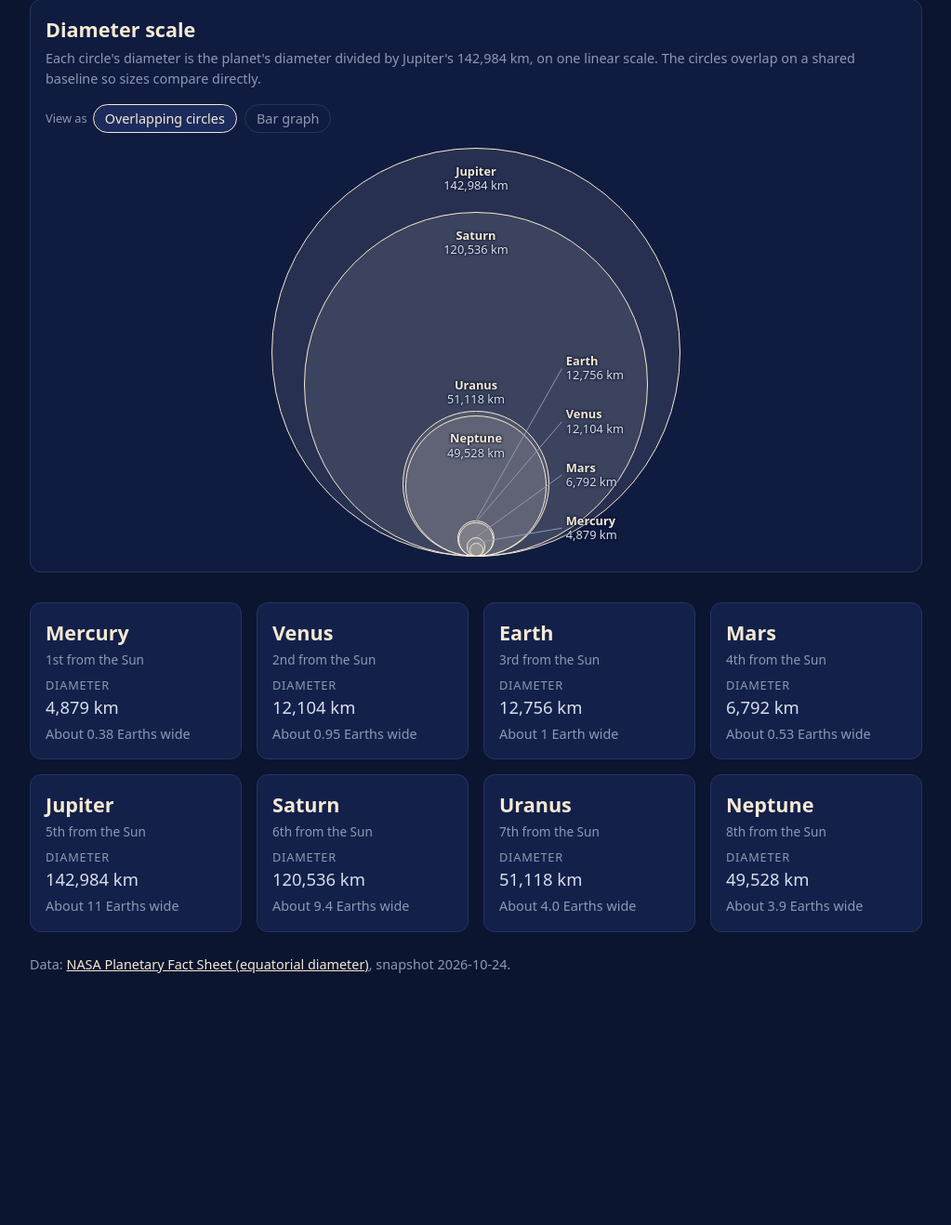
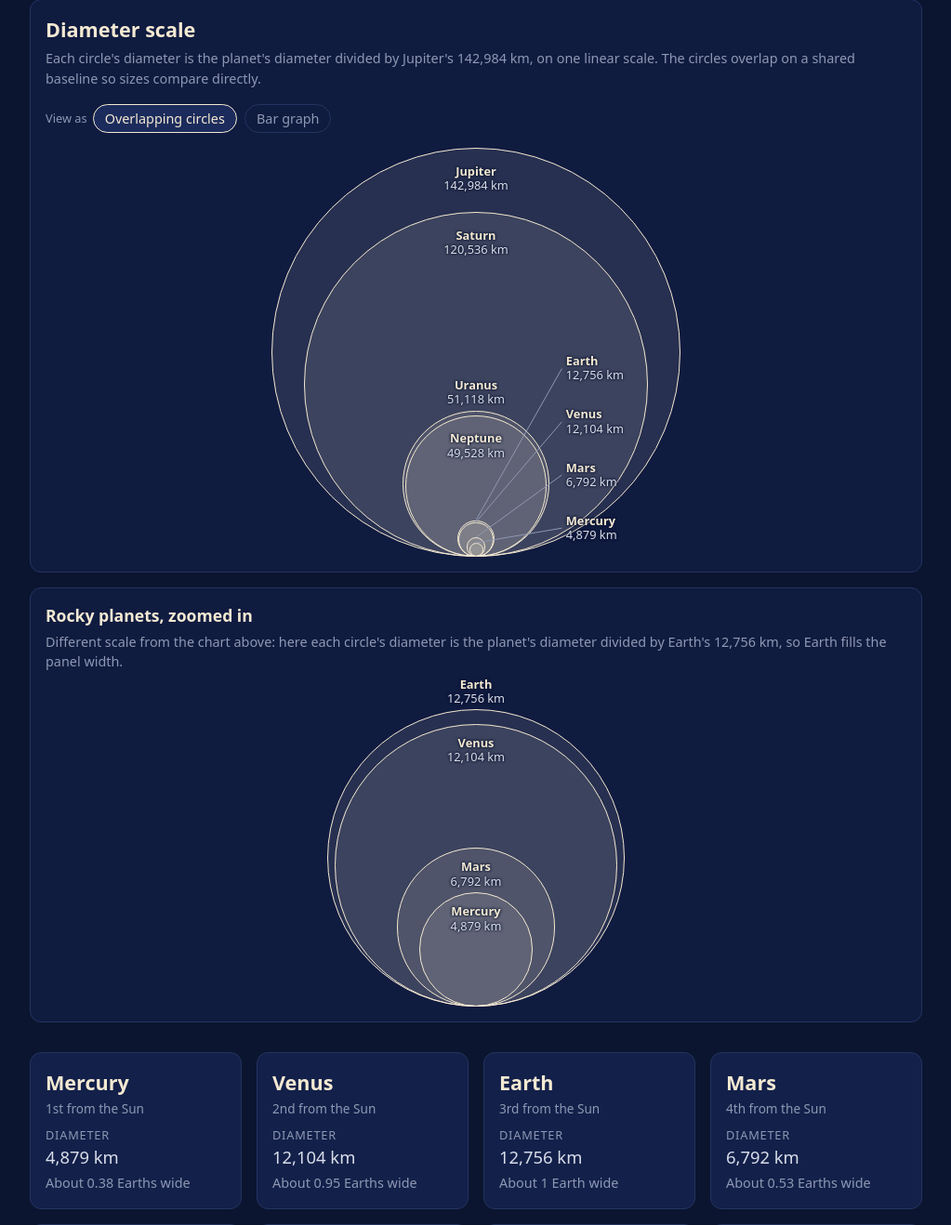
Before and after one commit to l33tfleet/loop-build-test, a FastAPI app: page / in a window 1280 px wide. Shown: the part 131-1449 px from the top of the page at 93% size, without its empty margins (128-1151 px from the left). Before the commit the page ends 1178 px from the top, so only its background shows below. Run offline with FastAPI, Linux system fonts and the light colour scheme.

Commit message:
Add a zoomed inset comparing the four rocky planets
Below the overlapping circles, a "Rocky planets, zoomed in" panel draws
Mercury, Venus, Earth and Mars as circles on a shared baseline, scaled to
Earth's diameter so Earth fills the panel and Venus ~ Earth, Mars ~ half
are visible. Labels reuse _place_labels (Earth above its rim, the rest
inside). The caption states the different, Earth-based scale. The panel
hides in the bar view.

Refs #27

Co-Authored-By: Claude Opus 5.5 <noreply@anthropic.com>

```diff
--- a/app/main.py
+++ b/app/main.py
@@ -16,6 +16,7 @@ FACTORS = {("km", "mi"): 0.621371, ("mi", "km"): 1.609344, ("kg", "lb"): 2.20462
 SNAPSHOT = json.loads((ROOT / "data" / "planets.json").read_text())
 LEADER_BELOW = 20  # circles under this % of the frame are too small to hold a label
 CROWDED = 12  # big circles whose tops are this close get labels on opposite sides of the rim
+ROCKY = ("Mercury", "Venus", "Earth", "Mars")  # zoomed inset, scaled to Earth instead of the largest planet
 LEADER_STEP = 13  # vertical spacing (% of frame) between leader-line labels; fits two text lines at 320px
 
 
@@ -55,7 +56,12 @@ def home(request: Request):
     # Linear scale: each circle's diameter is diameter / largest diameter, so the largest planet fills the track.
     scale = [{**p, "width_pct": round(100 * p["diameter_km"] / largest["diameter_km"], 4)} for p in planets]
     scale = _place_labels(scale)
-    context = {"planets": planets, "scale": scale, "largest": largest, "source": SNAPSHOT["source"]}
+    # Inset: the rocky planets on their own linear scale, diameter / Earth's diameter, so Earth fills the panel.
+    rocky = [{**p, "width_pct": round(100 * p["diameter_km"] / earth["diameter_km"], 4)}
+             for p in planets if p["name"] in ROCKY]
+    rocky = _place_labels(rocky)
+    context = {"planets": planets, "scale": scale, "largest": largest, "rocky": rocky, "earth": earth,
+               "source": SNAPSHOT["source"]}
     return templates.TemplateResponse(request, "index.html", context)
 
 
--- a/static/arcade.css
+++ b/static/arcade.css
@@ -71,3 +71,23 @@ h1 { margin: 0; color: var(--paper); font-size: 2.25rem; letter-spacing: 0.02em;
 .diameter-scale:has(#scale-view-bars:checked) .scale-rows .scale-label,
 #scale-view-bars:checked ~ .scale-rows .scale-label { position: static; flex-direction: row; gap: 8px;
                                                       transform: none; font-size: 0.9rem; }
+
+/* Rocky planet inset: the same shared-baseline circles, scaled to Earth so the small planets compare.
+   Earth's label sits above its rim, so the frame leaves room for two label lines above it. */
+.rocky-inset { margin: -16px 0 32px; padding: 16px; border: 1px solid #24345e; border-radius: 12px; background: #101b40; }
+main:has(#scale-view-bars:checked) .rocky-inset { display: none; }
+.rocky-inset h3 { margin: 0 0 4px; color: var(--paper); font-size: 1.1rem; }
+.inset-note { margin: 0; color: var(--muted); font-size: 0.9rem; }
+.inset-rows { position: relative; display: block; aspect-ratio: 1; width: min(100%, 320px); margin: 2.5rem auto 0;
+              padding: 0; list-style: none; }
+.inset-track { position: absolute; inset: 0; z-index: var(--z); display: flex; align-items: flex-end;
+               justify-content: center; pointer-events: none; }
+.inset-circle { display: block; aspect-ratio: 1; background: rgb(244 233 210 / 0.1); border: 1.5px solid var(--paper);
+                border-radius: 50%; }
+.inset-label { position: absolute; z-index: 30; left: 50%; transform: translateX(-50%); display: flex;
+               flex-direction: column; align-items: center; line-height: 1.2; font-size: 0.8rem;
+               text-shadow: 0 0 3px var(--navy), 0 0 3px var(--navy); white-space: nowrap; }
+.inset-label--inside { top: calc(100% - var(--y) + 4%); }
+.inset-label--above { bottom: calc(var(--y) + 1%); }
+.inset-name { color: var(--paper); font-weight: 600; }
+.inset-value { font-variant-numeric: tabular-nums; }
--- a/templates/index.html
+++ b/templates/index.html
@@ -37,6 +37,21 @@
         {% endfor %}
       </ol>
     </section>
+    <section class="rocky-inset" aria-labelledby="inset-title">
+      <h3 id="inset-title">Rocky planets, zoomed in</h3>
+      <p class="inset-note">Different scale from the chart above: here each circle's diameter is the planet's diameter divided by Earth's {{ "{:,}".format(earth.diameter_km) }} km, so Earth fills the panel width.</p>
+      <ol class="inset-rows">
+        {% for p in rocky %}
+        <li class="inset-row" data-order="{{ p.order }}" style="--z: {{ p.z }}">
+          <span class="inset-track" aria-hidden="true"><span class="inset-circle" style="width: {{ p.width_pct }}%"></span></span>
+          <span class="inset-label inset-label--{{ p.label }}" style="--y: {{ p.label_y }}%">
+            <span class="inset-name">{{ p.name }}</span>
+            <span class="inset-value">{{ "{:,}".format(p.diameter_km) }} km</span>
+          </span>
+        </li>
+        {% endfor %}
+      </ol>
+    </section>
     <section class="shelf" aria-label="Planet shelf">
       {% for p in planets %}
       <article class="planet-card" data-order="{{ p.order }}">
```
Also changed, not shown: tests/regressions/test_rocky_inset.py (added, +99 -0 lines).
